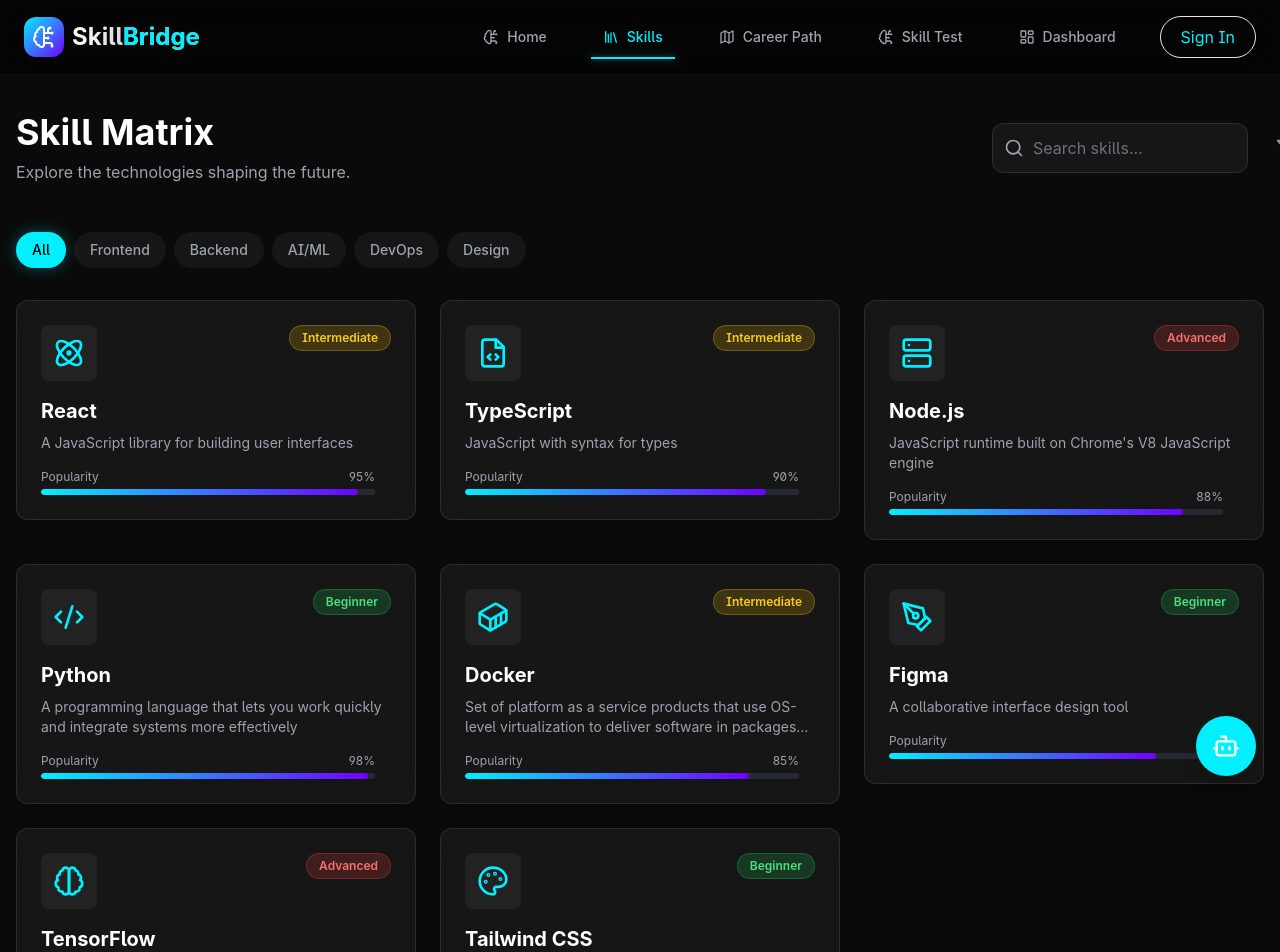
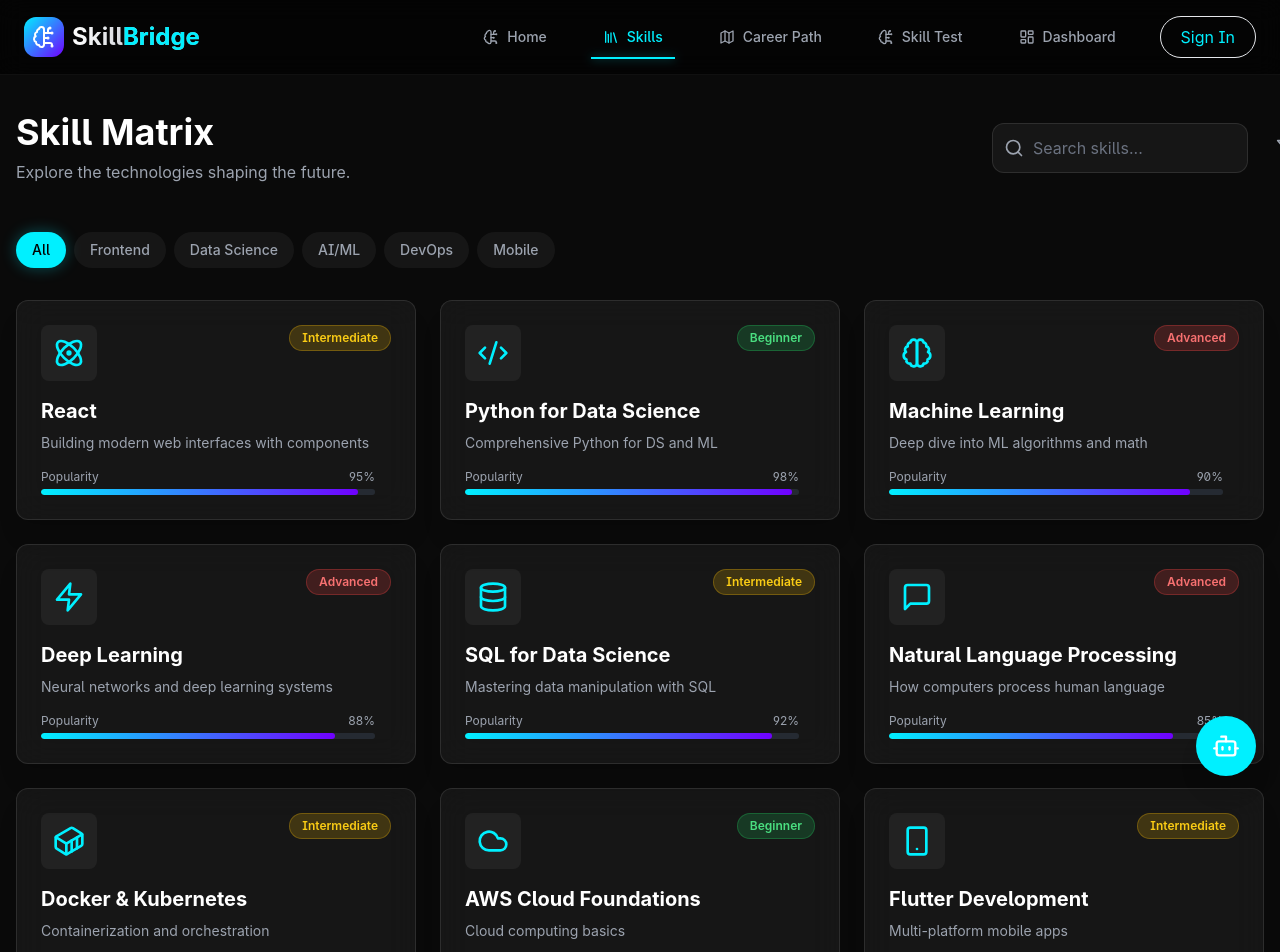
Before and after one commit to lakhanladdha24/skillbridgeai, a React (Vite) app: page /skills in a window 1280 px wide. Shown: the top 952 px of the page. Built offline with nearby package versions, Linux system fonts and the light colour scheme.

Commit message:
Add database system, AI roadmap integration, and CampusX/Stanford resources

```diff
--- a/src/components/Chatbot.tsx
+++ b/src/components/Chatbot.tsx
@@ -28,47 +28,52 @@
         scrollToBottom();
     }, [messages, isLoading]);
 
+    // Handle external chat triggers
+    useEffect(() => {
+        const handleOpenChat = (event: any) => {
+            setIsOpen(true);
+            if (event.detail?.message) {
+                const triggerMsg = event.detail.message;
+                setMessages(prev => {
+                    const newMessages = [...prev, { role: 'user' as const, content: triggerMsg }];
+                    processAIResponse(triggerMsg, prev); // Use prev as history
+                    return newMessages;
+                });
+            }
+        };
+
+        window.addEventListener('openChat', handleOpenChat);
+        return () => window.removeEventListener('openChat', handleOpenChat);
+    }, []); // Only once on mount
+
+    const processAIResponse = async (msg: string, currentHistory: Message[]) => {
+        setIsLoading(true);
+        try {
+            const response = await fetch('/api/chat', {
+                method: 'POST',
+                headers: { 'Content-Type': 'application/json' },
+                body: JSON.stringify({ message: msg, history: currentHistory }),
+            });
+            const data = await response.json();
+            if (!response.ok) throw new Error(data.error);
+            setMessages((prev) => [...prev, { role: 'model', content: data.reply }]);
+        } catch (error) {
+            console.error('Chat error:', error);
+            setMessages((prev) => [...prev, { role: 'model', content: 'Sorry, I am facing an issue.' }]);
+        } finally {
+            setIsLoading(false);
+        }
+    };
+
     const handleSendMessage = async (e: React.FormEvent) => {
         e.preventDefault();
         if (!inputMessage.trim() || isLoading) return;
 
         const userMessage: Message = { role: 'user', content: inputMessage.trim() };
-        const newHistory = [...messages, userMessage];
-        setMessages(newHistory);
+        const historyCopy = [...messages];
+        setMessages(prev => [...prev, userMessage]);
         setInputMessage('');
-        setIsLoading(true);
-
-        try {
-            const response = await fetch('/api/chat', {
-                method: 'POST',
-                headers: {
-                    'Content-Type': 'application/json',
-                },
-                body: JSON.stringify({
-                    message: userMessage.content,
-                    history: messages,
-                }),
-            });
-
-            const data = await response.json();
-
-            if (!response.ok) {
-                throw new Error(data.error || 'Failed to fetch response');
-            }
-
-            setMessages((prev) => [...prev, { role: 'model', content: data.reply }]);
-        } catch (error) {
-            console.error('Chat error:', error);
-            setMessages((prev) => [
-                ...prev,
-                {
-                    role: 'model',
-                    content: 'Sorry, I am facing an issue at the moment. Please try again later.',
-                },
-            ]);
-        } finally {
-            setIsLoading(false);
-        }
+        processAIResponse(userMessage.content, historyCopy);
     };
 
     return (
--- a/src/data/careerPaths.ts
+++ b/src/data/careerPaths.ts
@@ -3,7 +3,8 @@
     title: string;
     description: string;
     duration: string;
-    resources: string[];
+    resources: { name: string; url: string; source: string }[];
+    notes?: string;
 }
 
 export interface CareerPath {
@@ -15,90 +16,68 @@
 }
 
 export const careerPaths: Record<string, CareerPath> = {
-    'frontend': {
-        id: 'cp_frontend',
-        title: 'Frontend Developer',
-        description: 'Build beautiful and interactive user interfaces for the web.',
+    'ai_ds': {
+        id: 'cp_ai_ds',
+        title: 'AI & Data Science Specialist',
+        description: 'Master the art of data analysis, model building, and deep learning.',
+        matchScore: 98,
+        milestones: [
+            {
+                id: 'ads_m1',
+                title: 'Data Science Foundations',
+                description: 'Python, Statistics, and Math basics for data science.',
+                duration: '4-6 weeks',
+                resources: [
+                    { name: '100 Days of Python', url: 'https://youtube.com/playlist?list=PLqnslRFeH2UoB7-U_k2x6E9eQvS3T8f6s', source: 'CampusX' },
+                    { name: 'CS109: Probability for CS', url: 'https://youtube.com/playlist?list=PLoROMvodv4rMiGQp3WXS7dW4OcsLOD665', source: 'Stanford Online' }
+                ],
+                notes: 'Focus on NumPy, Pandas, and Descriptive Statistics. Practice with real-world datasets from Kaggle.'
+            },
+            {
+                id: 'ads_m2',
+                title: 'Machine Learning Mastery',
+                description: 'Supervised, Unsupervised learning and Model Optimization.',
+                duration: '8-10 weeks',
+                resources: [
+                    { name: '100 Days of Machine Learning', url: 'https://youtube.com/playlist?list=PLqnslRFeH2Ur7nd8_Vp94-9mTo8e79Kk0', source: 'CampusX' },
+                    { name: 'CS229: Machine Learning', url: 'https://youtube.com/playlist?list=PLoROMvodv4rMiGQp3WXS7dW4OcsLOD665', source: 'Stanford University' }
+                ],
+                notes: 'Linear Regression, Decision Trees, and Gradient Descent are core. Stanford\'s CS229 provides the mathematical rigor.'
+            },
+            {
+                id: 'ads_m3',
+                title: 'Deep Learning & NLP',
+                description: 'Neural Networks, PyTorch, and Language Models.',
+                duration: '12 weeks',
+                resources: [
+                    { name: '100 Days of Deep Learning', url: 'https://youtube.com/playlist?list=PLqnslRFeH2Ur7nd8_Vp94-9mTo8e79Kk0', source: 'CampusX' },
+                    { name: 'CS230: Deep Learning', url: 'https://youtube.com/playlist?list=PLoROMvodv4rOABXSygHT8quzS94F_HdqC', source: 'Stanford Online' }
+                ],
+                notes: 'Master Backpropagation and then move to LSTM/Transformers for NLP.'
+            }
+        ]
+    },
+    'web_dev': {
+        id: 'cp_web_dev',
+        title: 'Full-Stack Web Architect',
+        description: 'Design and deploy scalable web applications from scratch.',
         matchScore: 92,
         milestones: [
             {
-                id: 'm1',
-                title: 'HTML & CSS Basics',
-                description: 'Master the building blocks of the web.',
-                duration: '2 weeks',
-                resources: ['MDN Web Docs', 'FreeCodeCamp']
+                id: 'wd_m1',
+                title: 'Frontend Mastery',
+                description: 'Advanced React, TypeScript, and UI Design.',
+                duration: '6 weeks',
+                resources: [{ name: 'React Course', url: 'https://youtube.com/playlist?list=PL4cUxeGkcC9g7edgrlgjltviV36H8E_No', source: 'Net Ninja' }],
+                notes: 'Focus on State Management (Redux/Zustand) and Performance Optimization.'
             },
             {
-                id: 'm2',
-                title: 'JavaScript Fundamentals',
-                description: 'Learn logic, DOM manipulation, and ES6+ features.',
-                duration: '4 weeks',
-                resources: ['Javascript.info', 'Eloquent JavaScript']
-            },
-            {
-                id: 'm3',
-                title: 'React & Ecosystem',
-                description: 'Component-based architecture, hooks, and state management.',
-                duration: '6 weeks',
-                resources: ['React Documentation', 'Epic React']
-            }
-        ]
-    },
-    'backend': {
-        id: 'cp_backend',
-        title: 'Backend Engineer',
-        description: 'Power the applications with robust server-side logic and databases.',
-        matchScore: 88,
-        milestones: [
-            {
-                id: 'm1',
-                title: 'Language Mastery (Node/Python)',
-                description: 'Deep dive into a server-side language.',
-                duration: '4 weeks',
-                resources: []
-            },
-            {
-                id: 'm2',
-                title: 'API Design',
-                description: 'RESTful services, GraphQL, and authentication.',
-                duration: '3 weeks',
-                resources: []
-            },
-            {
-                id: 'm3',
-                title: 'Databases',
-                description: 'SQL vs NoSQL, schema design, and ORMs.',
-                duration: '5 weeks',
-                resources: []
-            }
-        ]
-    },
-    'ai': {
-        id: 'cp_ai',
-        title: 'AI Engineer',
-        description: 'Develop intelligent systems using machine learning and deep learning.',
-        matchScore: 95,
-        milestones: [
-            {
-                id: 'm1',
-                title: 'Mathematics for ML',
-                description: 'Linear algebra, calculus, and statistics.',
-                duration: '6 weeks',
-                resources: []
-            },
-            {
-                id: 'm2',
-                title: 'Python & Data Analysis',
-                description: 'NumPy, Pandas, and Matplotlib mastery.',
-                duration: '4 weeks',
-                resources: []
-            },
-            {
-                id: 'm3',
-                title: 'Deep Learning',
-                description: 'Neural networks, TensorFlow/PyTorch, and NLP.',
+                id: 'wd_m2',
+                title: 'Backend & Systems',
+                description: 'Node.js, System Design, and Scalability.',
                 duration: '8 weeks',
-                resources: []
+                resources: [{ name: 'CS110: Principles of Computer Systems', url: 'https://youtube.com/watch?v=kYVHoAn4eLw', source: 'Stanford University' }],
+                notes: 'Learn about Caching, Load Balancing, and Microservices architecture.'
             }
         ]
     }
--- a/src/data/skills.ts
+++ b/src/data/skills.ts
@@ -1,11 +1,12 @@
 export interface Skill {
     id: string;
     name: string;
-    category: 'Frontend' | 'Backend' | 'AI/ML' | 'DevOps' | 'Design';
+    category: 'Frontend' | 'Backend' | 'AI/ML' | 'DevOps' | 'Data Science' | 'Mobile';
     level: 'Beginner' | 'Intermediate' | 'Advanced';
     description: string;
-    popularity: number; // 0-100
+    popularity: number;
     icon: string;
+    resources?: { name: string; url: string; source: string }[];
 }
 
 export const skills: Skill[] = [
@@ -14,71 +15,102 @@
         name: 'React',
         category: 'Frontend',
         level: 'Intermediate',
-        description: 'A JavaScript library for building user interfaces',
+        description: 'Building modern web interfaces with components',
         popularity: 95,
-        icon: 'Atom'
-    },
-    {
-        id: '2',
-        name: 'TypeScript',
-        category: 'Frontend',
-        level: 'Intermediate',
-        description: 'JavaScript with syntax for types',
-        popularity: 90,
-        icon: 'FileCode'
-    },
-    {
-        id: '3',
-        name: 'Node.js',
-        category: 'Backend',
-        level: 'Advanced',
-        description: 'JavaScript runtime built on Chrome\'s V8 JavaScript engine',
-        popularity: 88,
-        icon: 'Server'
+        icon: 'Atom',
+        resources: [{ name: 'React Course', url: 'https://youtube.com/playlist?list=PL4cUxeGkcC9g7edgrlgjltviV36H8E_No', source: 'Net Ninja' }]
     },
     {
         id: '4',
-        name: 'Python',
-        category: 'AI/ML',
+        name: 'Python for Data Science',
+        category: 'Data Science',
         level: 'Beginner',
-        description: 'A programming language that lets you work quickly and integrate systems more effectively',
+        description: 'Comprehensive Python for DS and ML',
         popularity: 98,
-        icon: 'Code2'
-    },
-    {
-        id: '5',
-        name: 'Docker',
-        category: 'DevOps',
-        level: 'Intermediate',
-        description: 'Set of platform as a service products that use OS-level virtualization to deliver software in packages called containers',
-        popularity: 85,
-        icon: 'Container'
-    },
-    {
-        id: '6',
-        name: 'Figma',
-        category: 'Design',
-        level: 'Beginner',
-        description: 'A collaborative interface design tool',
-        popularity: 80,
-        icon: 'PenTool'
+        icon: 'Code2',
+        resources: [
+            { name: '100 Days of Python', url: 'https://youtube.com/playlist?list=PLqnslRFeH2UoB7-U_k2x6E9eQvS3T8f6s', source: 'CampusX' },
+            { name: 'Programming Foundations', url: 'https://youtube.com/playlist?list=PL-XXv-cvA_iAlnI-mAfm1P9Lz6fUfQx9Y', source: 'Stanford Online' }
+        ]
     },
     {
         id: '7',
-        name: 'TensorFlow',
+        name: 'Machine Learning',
         category: 'AI/ML',
         level: 'Advanced',
-        description: 'An end-to-end open source platform for machine learning',
-        popularity: 75,
-        icon: 'Brain'
+        description: 'Deep dive into ML algorithms and math',
+        popularity: 90,
+        icon: 'Brain',
+        resources: [
+            { name: '100 Days of ML', url: 'https://youtube.com/playlist?list=PLqnslRFeH2Ur7nd8_Vp94-9mTo8e79Kk0', source: 'CampusX' },
+            { name: 'CS229: Machine Learning', url: 'https://youtube.com/playlist?list=PLoROMvodv4rMiGQp3WXS7dW4OcsLOD665', source: 'Stanford University' }
+        ]
     },
     {
-        id: '8',
-        name: 'Tailwind CSS',
-        category: 'Frontend',
+        id: '10',
+        name: 'Deep Learning',
+        category: 'AI/ML',
+        level: 'Advanced',
+        description: 'Neural networks and deep learning systems',
+        popularity: 88,
+        icon: 'Zap',
+        resources: [
+            { name: '100 Days of Deep Learning', url: 'https://youtube.com/playlist?list=PLqnslRFeH2Ur7nd8_Vp94-9mTo8e79Kk0', source: 'CampusX' },
+            { name: 'CS230: Deep Learning', url: 'https://youtube.com/playlist?list=PLoROMvodv4rOABXSygHT8quzS94F_HdqC', source: 'Stanford Online' }
+        ]
+    },
+    {
+        id: '11',
+        name: 'SQL for Data Science',
+        category: 'Data Science',
+        level: 'Intermediate',
+        description: 'Mastering data manipulation with SQL',
+        popularity: 92,
+        icon: 'Database',
+        resources: [
+            { name: 'SQL Roadmap', url: 'https://youtube.com/playlist?list=PLqnslRFeH2Urv_C6o-v5r7rW09kP1r8T3', source: 'CampusX' }
+        ]
+    },
+    {
+        id: '12',
+        name: 'Natural Language Processing',
+        category: 'AI/ML',
+        level: 'Advanced',
+        description: 'How computers process human language',
+        popularity: 85,
+        icon: 'MessageSquare',
+        resources: [
+            { name: 'NLP Masterclass', url: 'https://youtube.com/playlist?list=PLqnslRFeH2UrS7rR0G2T2A9d28VPrP3r9', source: 'CampusX' }
+        ]
+    },
+    {
+        id: '13',
+        name: 'Docker & Kubernetes',
+        category: 'DevOps',
+        level: 'Intermediate',
+        description: 'Containerization and orchestration',
+        popularity: 88,
+        icon: 'Container',
+        resources: [{ name: 'Docker Course', url: 'https://youtube.com/playlist?list=PL4cUxeGkcC9hxjeEtdzehgsh48V7_Wzue', source: 'Net Ninja' }]
+    },
+    {
+        id: '14',
+        name: 'AWS Cloud Foundations',
+        category: 'DevOps',
         level: 'Beginner',
-        description: 'A utility-first CSS framework for rapidly building custom designs',
-        popularity: 92,
-        icon: 'Palette'
+        description: 'Cloud computing basics',
+        popularity: 90,
+        icon: 'Cloud',
+        resources: [{ name: 'AWS Essentials', url: 'https://youtube.com/playlist?list=PLBfub9Y9N6Onu8Y_O3W365hR6WCHXk3yH', source: 'AWS' }]
+    },
+    {
+        id: '15',
+        name: 'Flutter Development',
+        category: 'Mobile',
+        level: 'Intermediate',
+        description: 'Multi-platform mobile apps',
+        popularity: 82,
+        icon: 'Smartphone',
+        resources: [{ name: 'Flutter for Beginners', url: 'https://youtube.com/playlist?list=PL4cUxeGkcC9jLYyp2Aoh6adUtpuxp79-b', source: 'Net Ninja' }]
     }
 ];
--- /dev/null
+++ b/src/lib/database.ts
@@ -0,0 +1,72 @@
+export interface UserProfile {
+    id: string;
+    name: string;
+    email: string;
+    photoURL?: string;
+    level: number;
+    skills: string[];
+    completedMilestones: string[];
+    targetRole?: string;
+    progress: Record<string, number>; // skillId -> percentage
+}
+
+const STORAGE_KEY = 'skillbridge_db';
+
+class Database {
+    private data: {
+        users: Record<string, UserProfile>;
+    } = { users: {} };
+
+    constructor() {
+        this.load();
+    }
+
+    private load() {
+        const saved = localStorage.getItem(STORAGE_KEY);
+        if (saved) {
+            try {
+                this.data = JSON.parse(saved);
+            } catch (e) {
+                console.error("Failed to load DB", e);
+            }
+        }
+    }
+
+    private save() {
+        localStorage.setItem(STORAGE_KEY, JSON.stringify(this.data));
+    }
+
+    getUser(id: string): UserProfile | null {
+        return this.data.users[id] || null;
+    }
+
+    saveUser(user: UserProfile) {
+        this.data.users[user.id] = user;
+        this.save();
+    }
+
+    updateUser(id: string, updates: Partial<UserProfile>) {
+        if (this.data.users[id]) {
+            this.data.users[id] = { ...this.data.users[id], ...updates };
+            this.save();
+        }
+    }
+
+    addSkill(userId: string, skillId: string) {
+        const user = this.getUser(userId);
+        if (user && !user.skills.includes(skillId)) {
+            user.skills.push(skillId);
+            this.save();
+        }
+    }
+
+    completeMilestone(userId: string, milestoneId: string) {
+        const user = this.getUser(userId);
+        if (user && !user.completedMilestones.includes(milestoneId)) {
+            user.completedMilestones.push(milestoneId);
+            this.save();
+        }
+    }
+}
+
+export const db = new Database();
--- a/src/pages/CareerPath.tsx
+++ b/src/pages/CareerPath.tsx
@@ -19,14 +19,14 @@
         // Simulate AI processing
         setTimeout(() => {
             const lowerInput = input.toLowerCase();
-            let path: keyof typeof careerPaths = 'frontend'; // Default fallabck
+            let path: keyof typeof careerPaths = 'ai_ds';
 
-            if (lowerInput.includes('back') || lowerInput.includes('server') || lowerInput.includes('db') || lowerInput.includes('data')) {
-                path = 'backend';
-            } else if (lowerInput.includes('ai') || lowerInput.includes('ml') || lowerInput.includes('robot') || lowerInput.includes('intelligen')) {
-                path = 'ai';
+            if (lowerInput.includes('ai') || lowerInput.includes('ml') || lowerInput.includes('data') || lowerInput.includes('robot')) {
+                path = 'ai_ds';
+            } else if (lowerInput.includes('web') || lowerInput.includes('frontend') || lowerInput.includes('backend') || lowerInput.includes('app')) {
+                path = 'web_dev';
             } else {
-                path = 'frontend';
+                path = 'ai_ds'; // Default
             }
 
             setResult(path);
--- a/src/pages/Dashboard.tsx
+++ b/src/pages/Dashboard.tsx
@@ -46,7 +46,7 @@
                 <div className="text-center md:text-left">
                     <h1 className="text-3xl font-bold mb-2">{user.name}</h1>
                     <p className="text-gray-400 mb-4">{user.email.split('@')[0]} • Level 5</p>
-                    <div className="flex flex-wrap gap-3 justify-center md:justify-start">
+                    <div className="flex flex-wrap gap-3 justify-center md:justify-start mb-6">
                         <div className="flex items-center gap-2 px-3 py-1 bg-white/5 rounded-full border border-white/10 text-sm">
                             <Clock size={14} className="text-primary" />
                             <span>240h Learned</span>
@@ -55,11 +55,22 @@
                             <Award size={14} className="text-secondary" />
                             <span>12 Certs</span>
                         </div>
-                        <div className="flex items-center gap-2 px-3 py-1 bg-white/5 rounded-full border border-white/10 text-sm">
-                            <TrendingUp size={14} className="text-green-400" />
-                            <span>Top 5%</span>
-                        </div>
                     </div>
+
+                    <button
+                        onClick={() => {
+                            const event = new CustomEvent('openChat', {
+                                detail: {
+                                    message: `Generate a complete, step-by-step career roadmap for me. I am a ${user.email.split('@')[0]} and I want to advance further in my career. Please include CampusX and Stanford University resources where applicable.`
+                                }
+                            });
+                            window.dispatchEvent(event);
+                        }}
+                        className="px-6 py-3 bg-gradient-to-r from-primary to-secondary text-white font-bold rounded-xl shadow-lg hover:shadow-primary/20 transition-all flex items-center gap-2"
+                    >
+                        <Zap size={18} fill="currentColor" />
+                        Generate Detailed Roadmap
+                    </button>
                 </div>
             </div>
 
```
Also changed, not shown: src/components/Roadmap.tsx (+29 -6 lines), src/context/AuthContext.tsx (+46 -28 lines).
